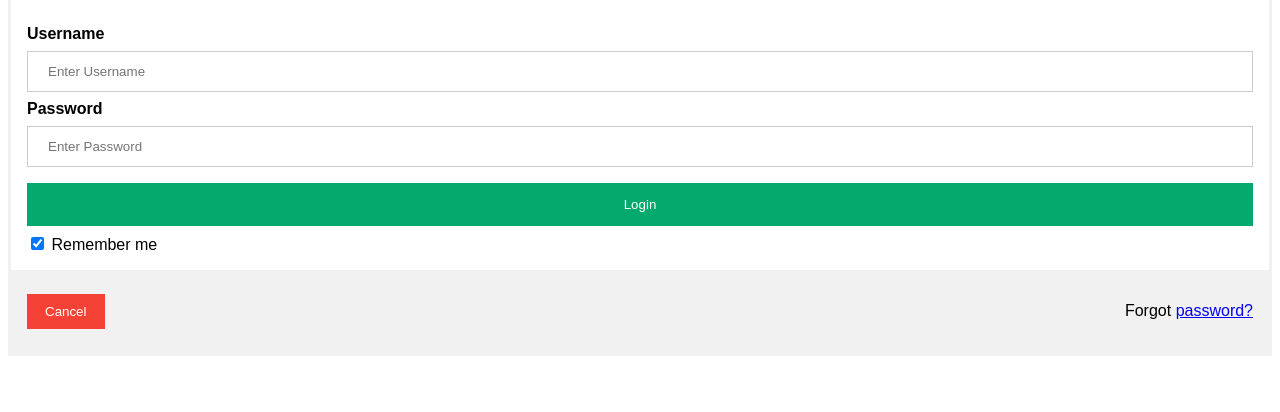
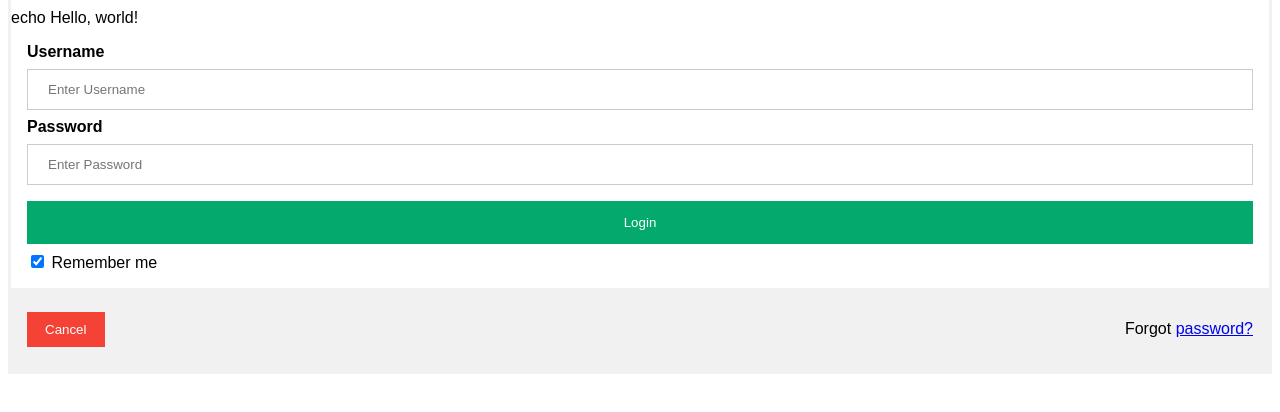
Before and after one commit to riskidwiputra/DevOps2, a plain HTML site: page index.html in a window 1280 px wide. Shown: the part 116-528 px from the top of the page. Drawn offline with Linux system fonts and the light colour scheme.

Commit message:
Update index.html

```diff
--- a/index.html
+++ b/index.html
@@ -74,7 +74,7 @@ span.psw {
   <div class="imgcontainer">
     <img src="img_avatar2.png" alt="Avatar" class="avatar">
   </div>
-
+  echo Hello, world!
   <div class="container">
     <label for="uname"><b>Username</b></label>
     <input type="text" placeholder="Enter Username" name="uname" required>
```
